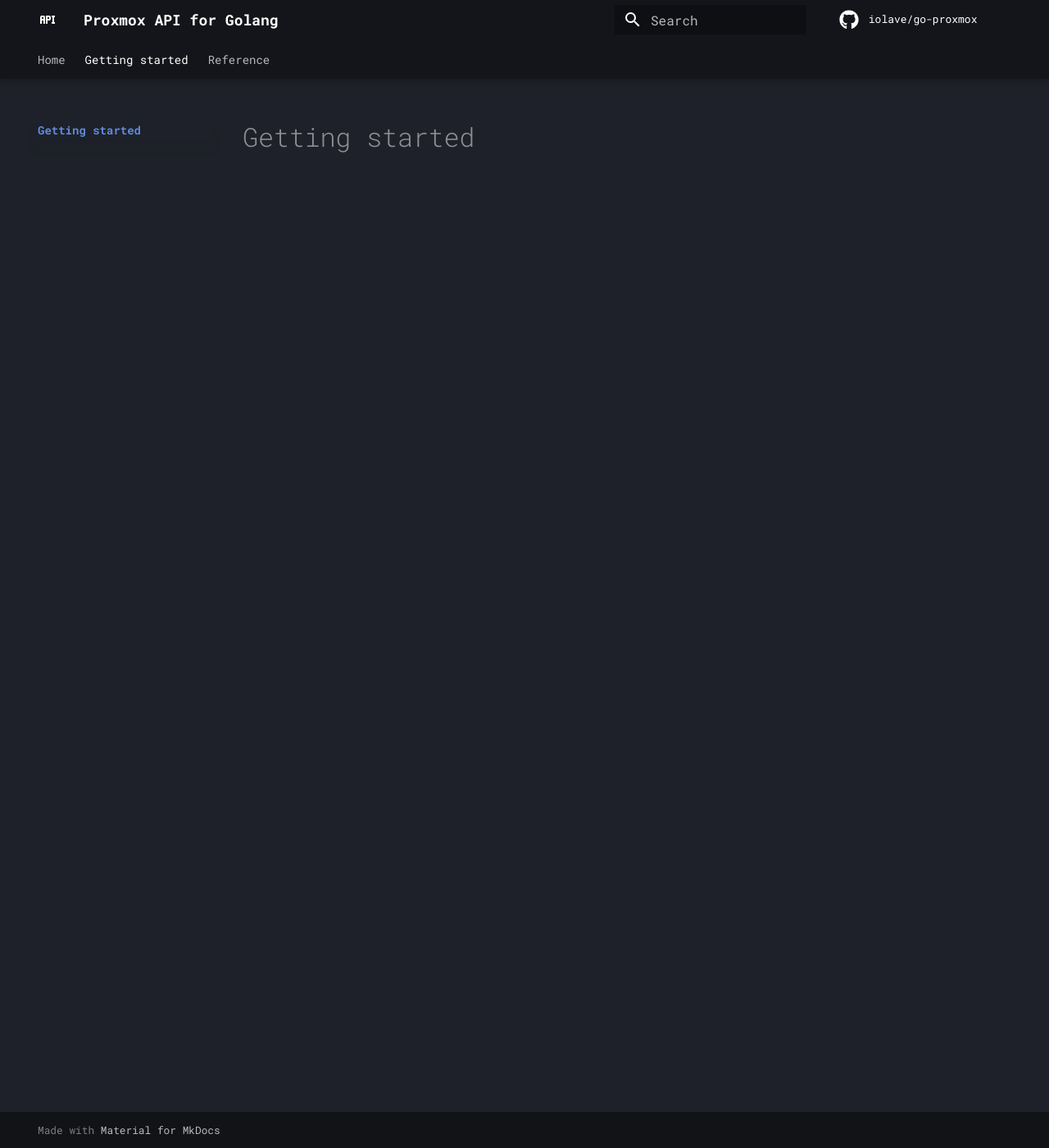
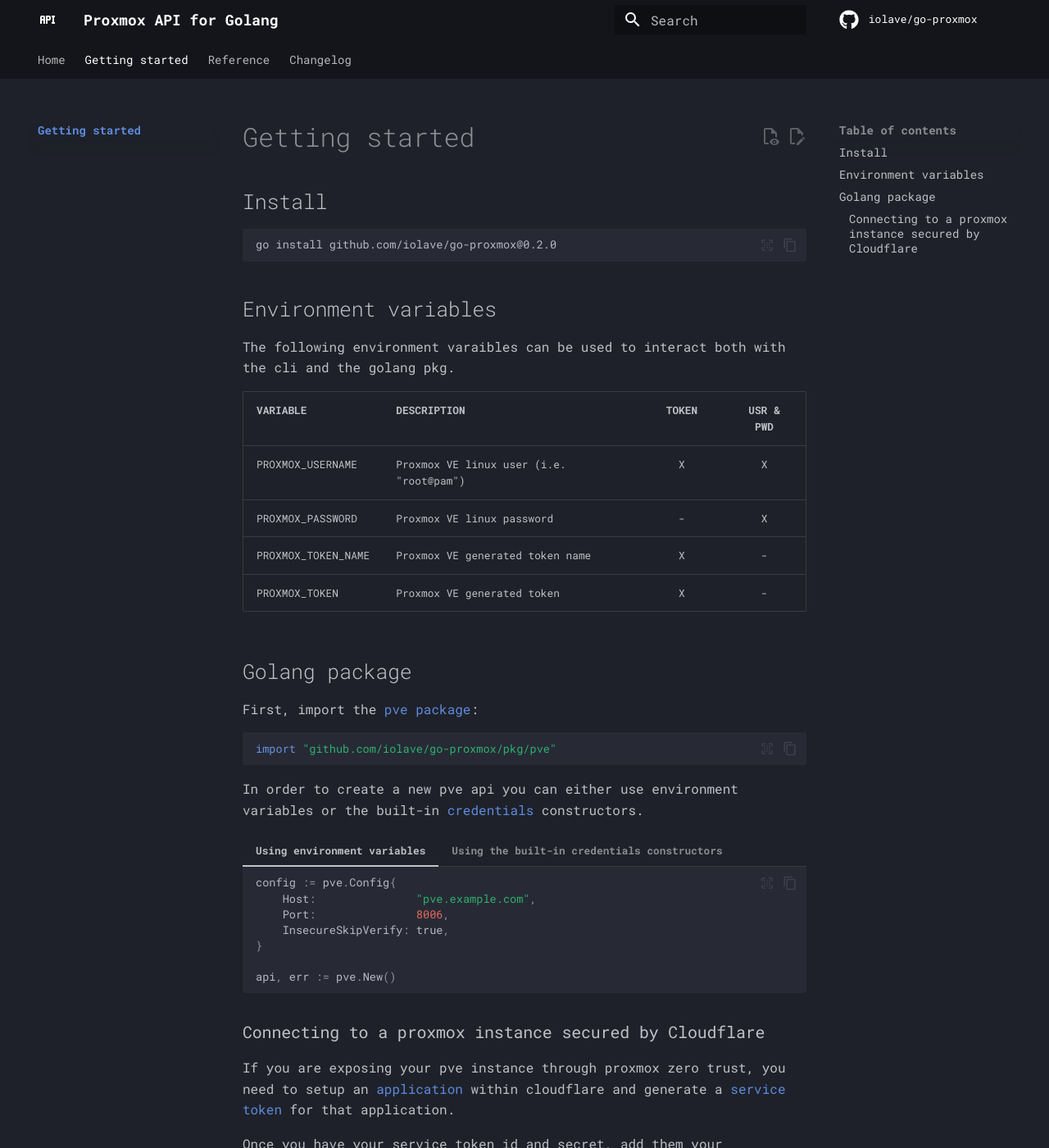
Before and after one commit to iolave/go-proxmox, an MkDocs documentation site: the page built from docs/getting-started/index.md, in a window 1280 px wide and 1400 px high. Shown: the whole window at 82% size. Built offline with MkDocs 1.6.1 and Material for MkDocs 9.7.7, drawn with Linux system fonts in a browser that asks for light colours; comment, search, counter and statistics services are not loaded; some of the changed text lies outside the part shown.

Commit message:
added getting-started docs

````diff
--- a/docs/getting-started/index.md
+++ b/docs/getting-started/index.md
@@ -1 +1,76 @@
 # Getting started
+## Install
+```bash
+go install github.com/iolave/go-proxmox@0.2.0
+```
+
+## Environment variables
+The following environment varaibles can be used to interact both with the cli and the golang pkg.
+
+|VARIABLE           |DESCRIPTION                            |TOKEN|USR & PWD|
+|-------------------|---------------------------------------|:---:|:--------:|
+|PROXMOX_USERNAME   |Proxmox VE linux user (i.e. "root@pam")|X    |X         |
+|PROXMOX_PASSWORD   |Proxmox VE linux password              |-    |X         |
+|PROXMOX_TOKEN_NAME |Proxmox VE generated token name        |X    |-         |
+|PROXMOX_TOKEN      |Proxmox VE generated token             |X    |-         |
+
+## Golang package
+First, import the [pve package]:
+```go
+import "github.com/iolave/go-proxmox/pkg/pve"
+```
+
+In order to create a new pve api you can either use environment variables or the built-in [credentials] constructors.
+
+=== "Using environment variables"
+    ```go
+    config := pve.Config{
+	    Host:               "pve.example.com",
+	    Port:               8006,
+	    InsecureSkipVerify: true,
+    }
+
+    api, err := pve.New()
+    ```
+
+=== "Using the built-in credentials constructors"
+    ```go
+    creds, err := pve.NewEnvCreds()
+    // Or:
+    // creds := pve.NewTokenCreds("root@pam", "TOKEN_NAME", "UUID_TOKEN")
+
+    if err != nil {
+	    // handle the error as you please
+    }
+
+    config := pve.Config{
+	    Host:               "pve.example.com",
+	    Port:               8006,
+	    InsecureSkipVerify: true,
+    }
+
+    api, err := pve.NewWithCredentials(config, creds)
+    ```
+
+### Connecting to a proxmox instance secured by Cloudflare
+If you are exposing your pve instance through proxmox zero trust, you need to setup an [application] within cloudflare and generate a [service token] for that application.
+
+Once you have your service token id and secret, add them your `pve.Config`:
+```go
+import "github.com/iolave/go-proxmox/pkg/cloudflare"
+
+//...
+
+config := pve.Config{
+    Host:               "pve.example.com",
+	Port:               8006,
+	InsecureSkipVerify: true,
+	CfServiceToken:     cloudflare.NewServiceToken("token-id.access", "token-secret"),
+}
+```
+
+
+[pve package]: https://go-proxmox.docs.iolave.com/reference/pkg/pve/
+[credentials]: https://go-proxmox.docs.iolave.com/reference/pkg/pve/#type-credentials
+[service token]: https://developers.cloudflare.com/cloudflare-one/identity/service-tokens
+[application]: https://developers.cloudflare.com/cloudflare-one/applications/
--- a/mkdocs.yml
+++ b/mkdocs.yml
@@ -1,11 +1,11 @@
 site_name: Proxmox API for Golang
-site_url: https://go-proxmox.iolave.com
+site_url: https://go-proxmox.docs.iolave.com/
 repo_url: https://github.com/iolave/go-proxmox
 repo_name: iolave/go-proxmox
 markdown_extensions:
   - abbr
   - attr_list
-  - pymdownx.snippets
+  - admonition
   - pymdownx.highlight:
       anchor_linenums: true
       line_spans: __span
@@ -13,23 +13,45 @@ markdown_extensions:
   - pymdownx.inlinehilite
   - pymdownx.snippets
   - pymdownx.superfences
+  - pymdownx.details
+  - pymdownx.tabbed:
+      alternate_style: true
+  - github-callouts
+  - pymdownx.emoji:
+      emoji_index: !!python/name:material.extensions.emoji.twemoji
+      emoji_generator: !!python/name:material.extensions.emoji.to_svg
 theme:
   name: material
   font:
     text: Roboto Mono
     code: Roboto Mono
   features:
-    - content.tooltips
-    - navigation.instant
-    - navigation.tabs
-    - navigation.tabs.sticky
+    - announce.dismiss
+    - content.action.edit
+    - content.action.view
+    - content.code.annotate
     - content.code.copy
     - content.code.select
-    - navigation.expand
-    - navigation.path
-    - navigation.prune
+    - content.footnote.tooltips
+    - content.tabs.link
+    - content.tooltips
+    # - header.autohide
+    # - navigation.expand
+    # - navigation.footer
     - navigation.indexes
-    - toc.integrate
+    # - navigation.instant
+    # - navigation.instant.prefetch
+    # - navigation.instant.progress
+    # - navigation.prune
+    #- navigation.sections
+    - navigation.tabs
+    # - navigation.tabs.sticky
+    #- navigation.top
+    #- navigation.tracking
+    #- search.highlight
+    #- search.share
+    - search.suggest
+    - toc.follow
   icon:
     logo: material/api
     repo: fontawesome/brands/github
@@ -44,11 +66,12 @@ theme:
 nav:
   - Home:
     - index.md
+    - implemented-features.md
   - Getting started:
     - getting-started/index.md
   - Reference:
-    - reference/index.md
     - pkg:
       - reference/pkg/cloudflare.md
       - reference/pkg/helpers.md
       - reference/pkg/pve.md
+  - Changelog: changelog.md
````
Also changed, not shown: CHANGELOG.md (+35 -3 lines), README.md (+6 -7 lines), docs/changelog.md (added, +1 -0 lines), docs/implemented-features.md (added, +45 -0 lines), docs/index.md (+1 -1 lines), docs/reference/index.md (deleted, +0 -1 lines), 4 other files.
